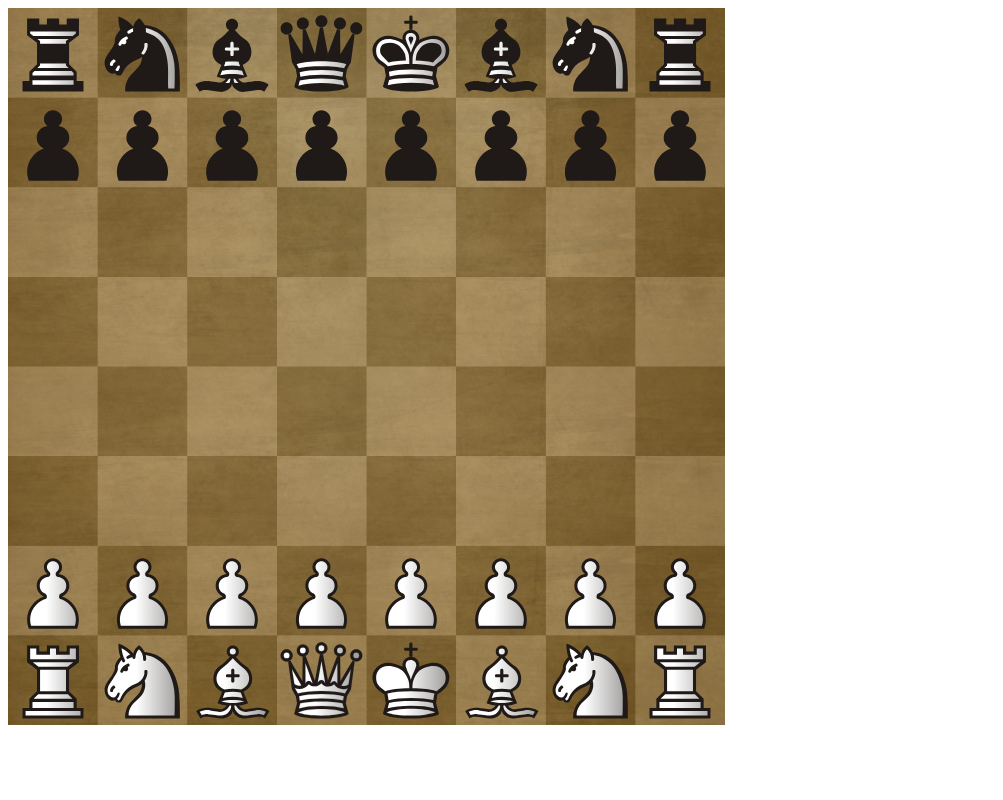
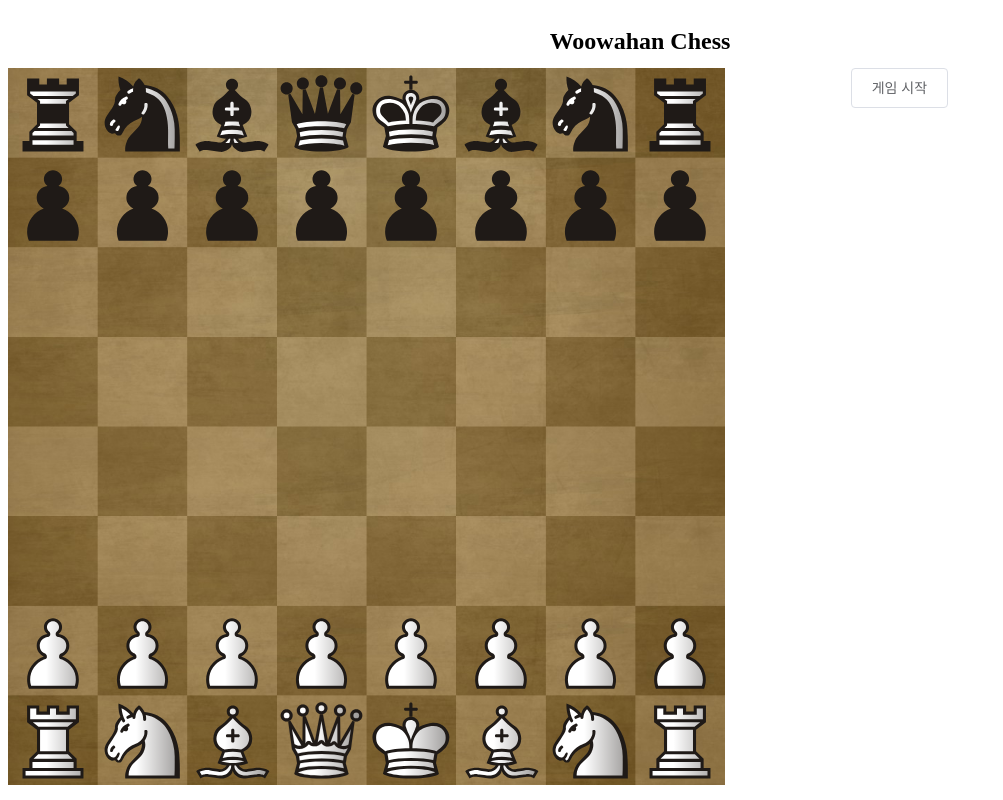
Before and after one commit to woowacourse-mission-review/java-chess-review, a Vue app in the folder src/frontend/: page / in a window 1280 px wide. Shown: the whole page, without its empty margins (0-1003 px from the left). Built offline with nearby package versions, Linux system fonts and the light colour scheme.

Commit message:
feat: App.vue에 StatusBoard 추가
StatusBoard는 게임 시작,  현재 점수, 현재 턴 등의 정보를 보여줍니다.

```diff
--- a/src/frontend/src/App.vue
+++ b/src/frontend/src/App.vue
@@ -1,14 +1,26 @@
 <template>
-    <chess-board></chess-board>
+    <el-container>
+        <el-header align="center"><h1>Woowahan Chess</h1></el-header>
+        <el-row>
+            <el-col :span="16">
+                <chess-board></chess-board>
+            </el-col>
+            <el-col :span="8">
+                <status-board></status-board>
+            </el-col>
+        </el-row>
+    </el-container>
 </template>
 
 <script>
     import ChessBoard from "./components/ChessBoard";
+    import StatusBoard from "./components/StatusBoard";
 
     export default {
         name: 'app',
         components: {
-            ChessBoard
+            ChessBoard,
+            StatusBoard
         }
     }
 </script>
--- a/src/frontend/src/components/ChessBoard.vue
+++ b/src/frontend/src/components/ChessBoard.vue
@@ -91,11 +91,4 @@
   /*    background-color: #5D4F27;*/
   /*}*/
 
-  #pieceName:hover {
-      cursor: grab;
-  }
-
-  #start-button {
-    height: 3vw;
-  }
 </style>
--- /dev/null
+++ b/src/frontend/src/components/StatusBoard.vue
@@ -0,0 +1,14 @@
+<template>
+    <el-container>
+        <el-button id="start-button">게임 시작</el-button>
+    </el-container>
+</template>
+
+<script>
+    export default {
+        name: 'StatusBoard',
+    }
+</script>
+
+<style>
+</style>
```
